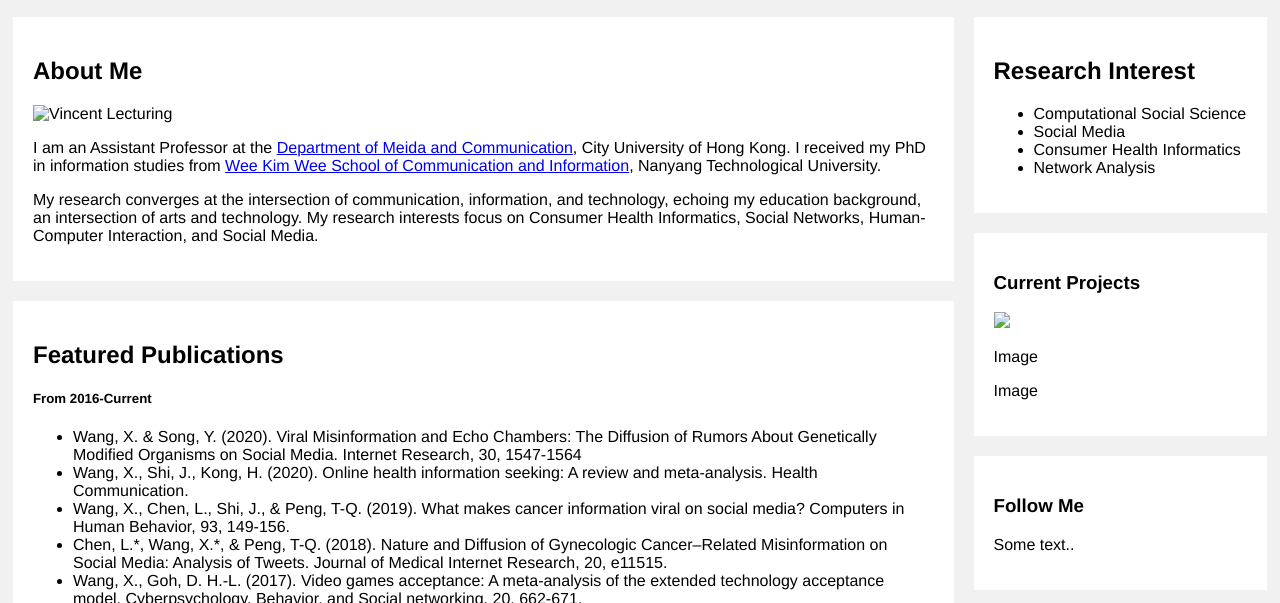
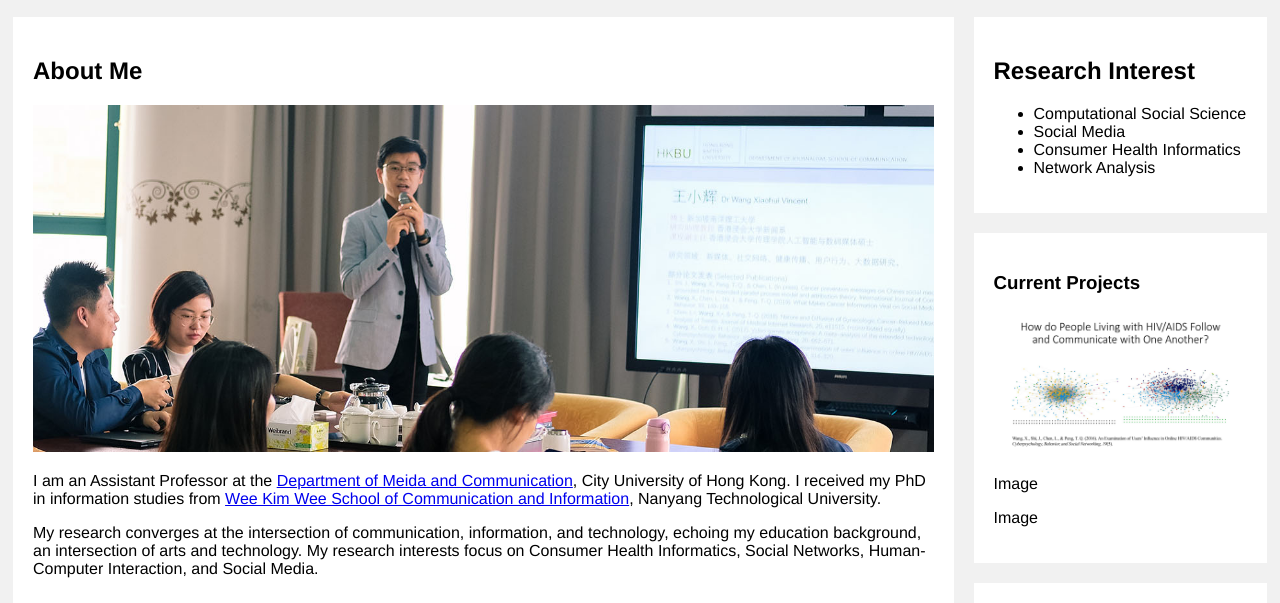
Before and after one commit to Vincentwxh/vincentwx.github.io, a plain HTML site: page index.html in a window 1280 px wide. Shown: the part 197-800 px from the top of the page. Drawn offline with Linux system fonts and the light colour scheme.

Commit message:
Update index.html

```diff
--- a/index.html
+++ b/index.html
@@ -128,7 +128,7 @@ body {
     <div class="card">
       <h2>About Me</h2>
       <div class="fakeimg">
-      	<img class=center-fit src="lecturer.jpg" alt="Vincent Lecturing">
+      	<img class=center-fit src="image/lecturer.jpg" alt="Vincent Lecturing">
       </div>
       <p>I am an Assistant Professor at the <a href="https://www.cityu.edu.hk/com/"  title="Go to COM CityU">Department of Meida and Communication</a>, City University of Hong Kong. I received my PhD in information studies from <a href="https://www.ntu.edu.sg/wkwsci">Wee Kim Wee School of Communication and Information</a>, Nanyang Technological University.</p>
       <p>My research converges at the intersection of communication, information, and technology, echoing my education background, an intersection of arts and technology. My research interests focus on Consumer Health Informatics, Social Networks, Human-Computer Interaction, and Social Media.</p>
@@ -157,7 +157,7 @@ body {
     <div class="card">
       <h3>Current Projects</h3>
       <div class="fakeimg"><p>
-	<img class=center-fit src="project1.jpg">
+	<img class=center-fit src="image/project1.png">
       </p></div>
       <div class="fakeimg"><p>Image</p></div>
       <div class="fakeimg"><p>Image</p></div>
```
